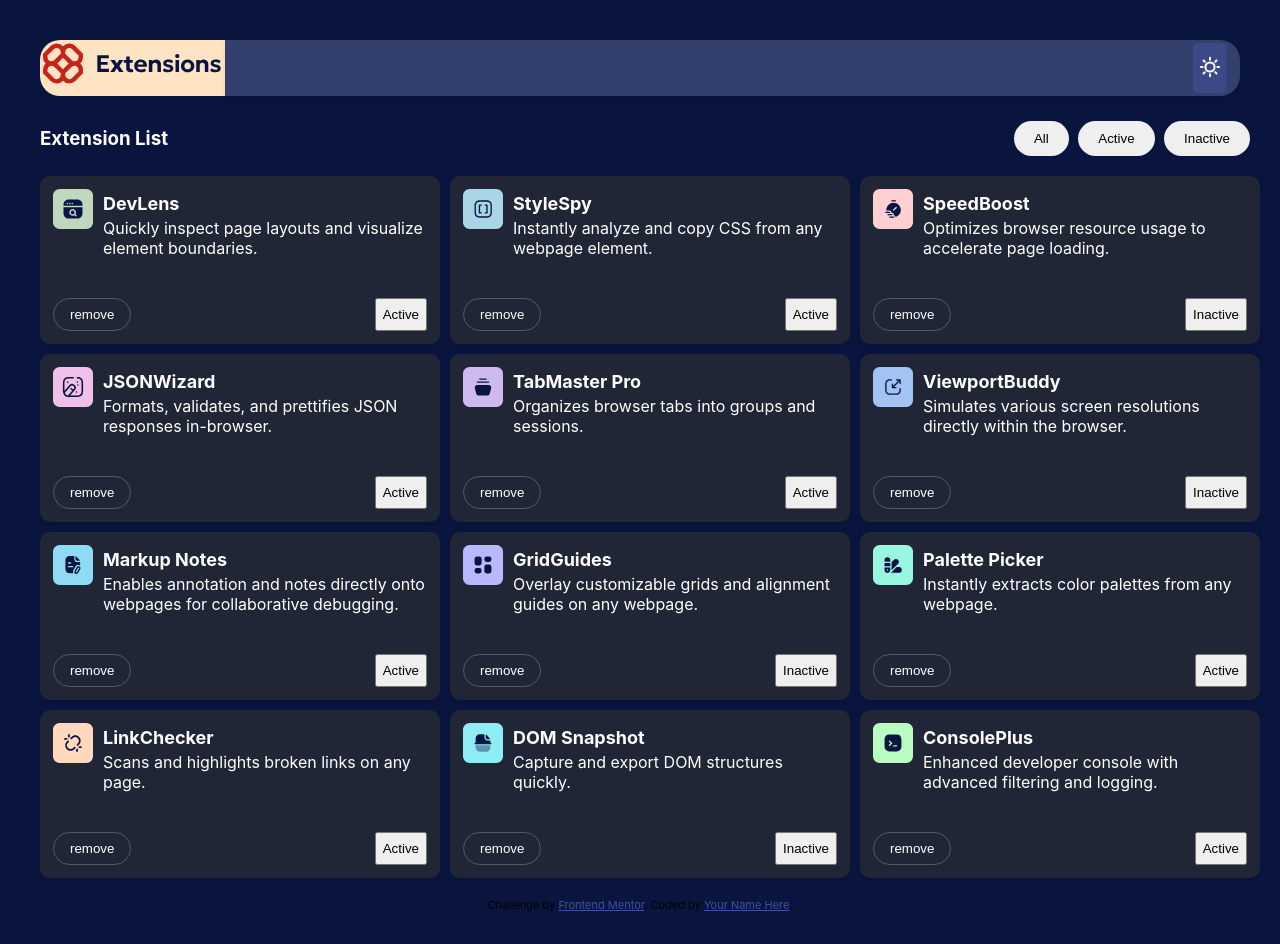
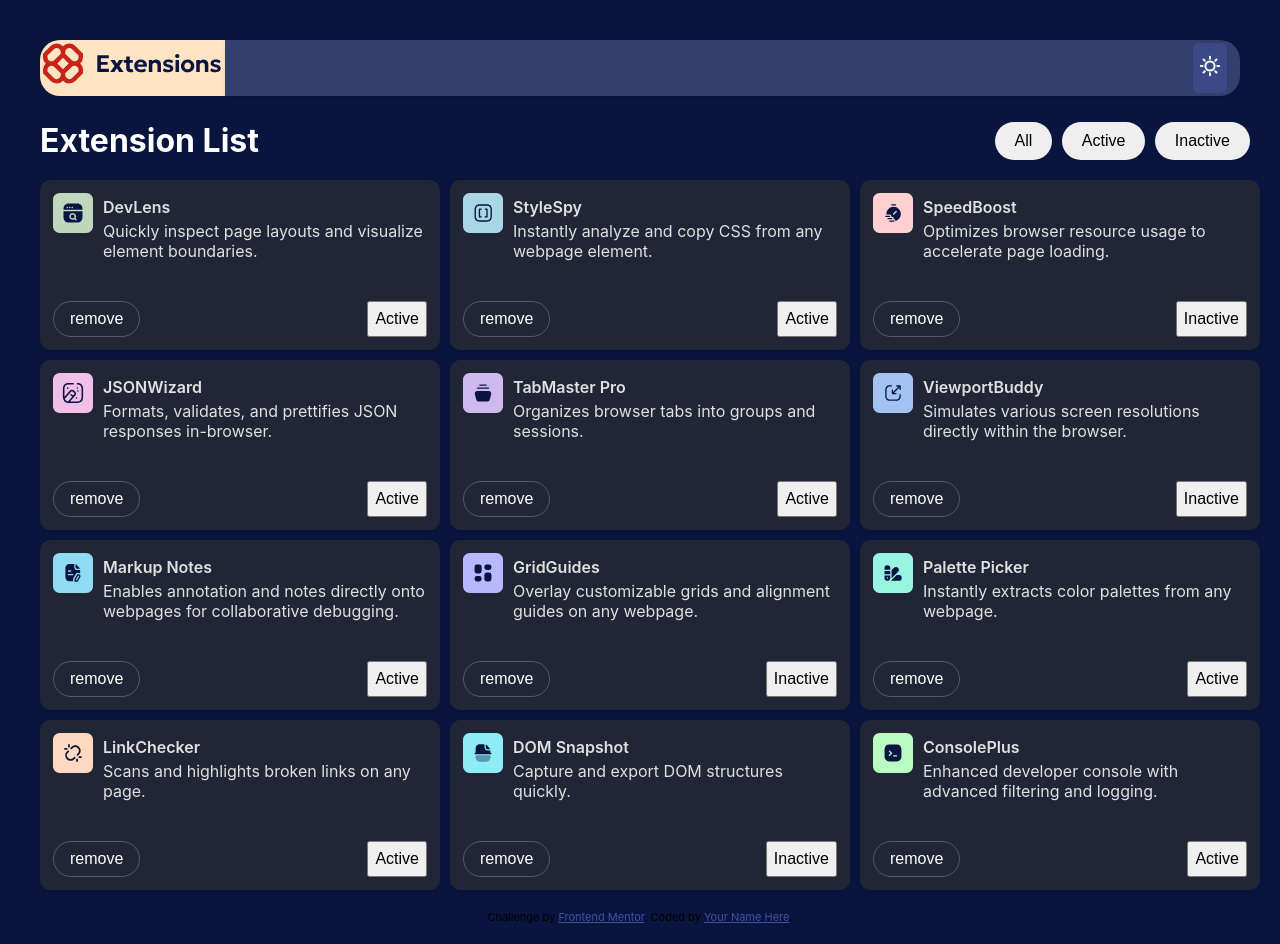
Before and after one commit to bnbaztech/extension-page, a plain HTML site: page browser-extensions-manager-ui-main/index.html in a window 1280 px wide. Drawn offline with Linux system fonts and the light colour scheme.

Commit message:
activate remove button and change the size text

```diff
--- a/browser-extensions-manager-ui-main/app.js
+++ b/browser-extensions-manager-ui-main/app.js
@@ -1,8 +1,10 @@
 import { dataExtension } from './data.js';
 
 const container = document.querySelector('.extension-container');
+// container.innerHTML = '';
+
+function renderExtensionList() {
   container.innerHTML = '';
-
   dataExtension.forEach((ext, idx) => {
     const box = document.createElement('div');
     box.className = 'extension-box';
@@ -15,21 +17,27 @@ dataExtension.forEach((ext, idx) => {
         </div>
       </div>
       <div class="extension-setting">
-      <button class='remove-button'> remove </button>
+        <button class='remove-button js-remove-button' data-idx="${idx}"> remove </button>
         <button class="myToggleButton${ext.isActive ? ' active' : ''}" data-idx="${idx}">
           ${ext.isActive ? 'Active' : 'Inactive'}
         </button>
       </div>
-  `
+    `;
     container.appendChild(box);
   });
+}
+renderExtensionList();
 
-// Toggle active state on click
+// Event delegation for remove and active buttons
 container.addEventListener('click', (e) => {
+  if (e.target.classList.contains('js-remove-button')) {
+    const idx = e.target.getAttribute('data-idx');
+    dataExtension.splice(idx, 1); // Remove the extension
+    renderExtensionList();        // Re-render the list
+  }
   if (e.target.classList.contains('myToggleButton')) {
     const idx = e.target.getAttribute('data-idx');
     dataExtension[idx].isActive = !dataExtension[idx].isActive;
-    e.target.classList.toggle('active');
-    e.target.textContent = dataExtension[idx].isActive ? 'Active' : 'Inactive';
+    renderExtensionList();
   }
 });
--- a/browser-extensions-manager-ui-main/body.css
+++ b/browser-extensions-manager-ui-main/body.css
@@ -1,6 +1,25 @@
-body{
+body {
     font-family: 'Inter', sans-serif;
     margin: 20px;
     padding: 0;
     background-color: hsl(227, 75%, 14%);
+    font-size: 16px; /* Base font size for body */
 }
+
+h3 {
+    font-size: 2rem; /* Headings larger and bold */
+    font-weight: 700;
+    margin-bottom: 1rem;
+}
+
+
+.extension-details p {
+    font-size: 1rem; /* Description normal size */
+    color: #e0e0e0;
+    margin: 0.25rem 0;
+}
+
+button {
+    font-size: 1rem; /* Button text size */
+    font-weight: 500;
+}
--- a/browser-extensions-manager-ui-main/extension.css
+++ b/browser-extensions-manager-ui-main/extension.css
@@ -30,10 +30,13 @@
 }
 .extension-details p{
     margin: 4px 0px;
+    font-size: 1rem; /* Description normal size */
+    color: #e0e0e0;
+    margin: 0.25rem 0;
 }
 .extension-name{
-    font-size: large;
-    font-weight: bold;
+     font-size: 1.25rem; /* Extension name slightly larger */
+    font-weight: 600;
 }
 .extension-setting{
      /* background-color: hsl(226, 25%, 17%); */
@@ -54,6 +57,12 @@
     border: 1px solid hsl(226, 11%, 37%);
     border-radius: 20px;
     cursor: pointer;
+    transition: background-color 0.5s ease, color 0.3s ease;
+    font-size: 1rem; /* Button text size */
+    font-weight: 500;
+}
+.remove-button:hover{
+    background-color: hsl(225, 20%, 59%);
 }
 .activated-button{
     height: 20px;
```
Also changed, not shown: browser-extensions-manager-ui-main/index.html (+1 -1 lines). Lines whose indentation alone changed are shown as unchanged.
